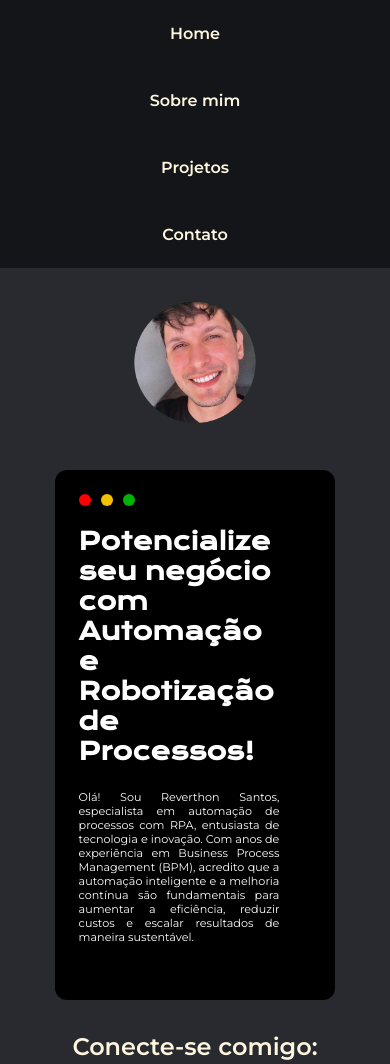
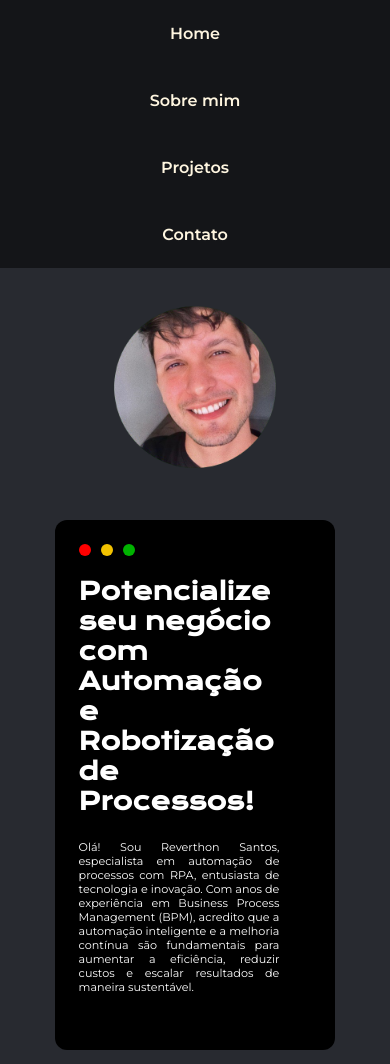
Before and after one commit to reverthon/portifolio, a plain HTML site: page index.html in a window 390 px wide. Shown: the top 1064 px of the page. Drawn offline with nearby package versions, Linux system fonts and the light colour scheme.

Commit message:
Update style.css

```diff
--- a/styles/style.css
+++ b/styles/style.css
@@ -353,8 +353,4 @@ body {
     font-size: var(--fonte-texto--media);
     }
 
-    .imagem-perfil {
-        flex: 0 0 150px;
-        height: 150px;
-    }
 }
```
